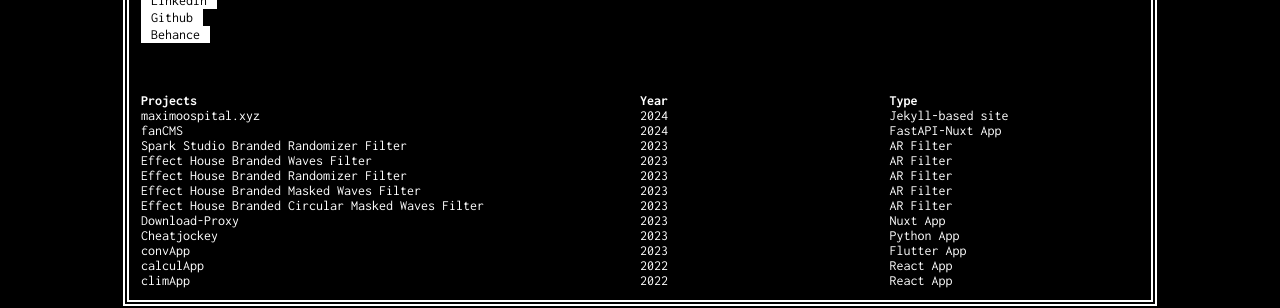
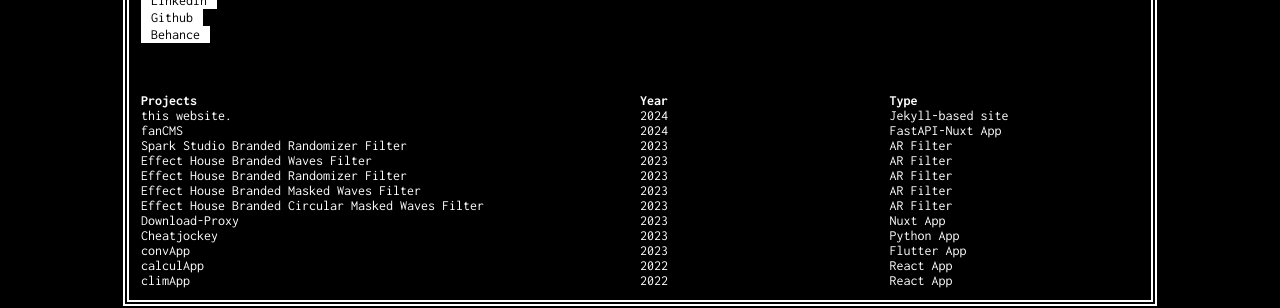
Before and after one commit to maximoospital/maximoospital.github.io, a Jekyll site: the page built from index.html, in a window 1280 px wide. Shown: the part 330-638 px from the top of the page. Built offline with Jekyll 4.4.1, drawn with Linux system fonts in a browser that asks for light colours.

Commit message:
update ui

```diff
--- a/_posts/2024-06-29-maximoospital.md
+++ b/_posts/2024-06-29-thissite.md
@@ -1,6 +1,6 @@
 ---
 layout: post
-title:  maximoospital.xyz
+title:  this website.
 author: Maximo Ospital
 category: Jekyll-based site
 img: https://i.imgur.com/P087fqP.png
```
